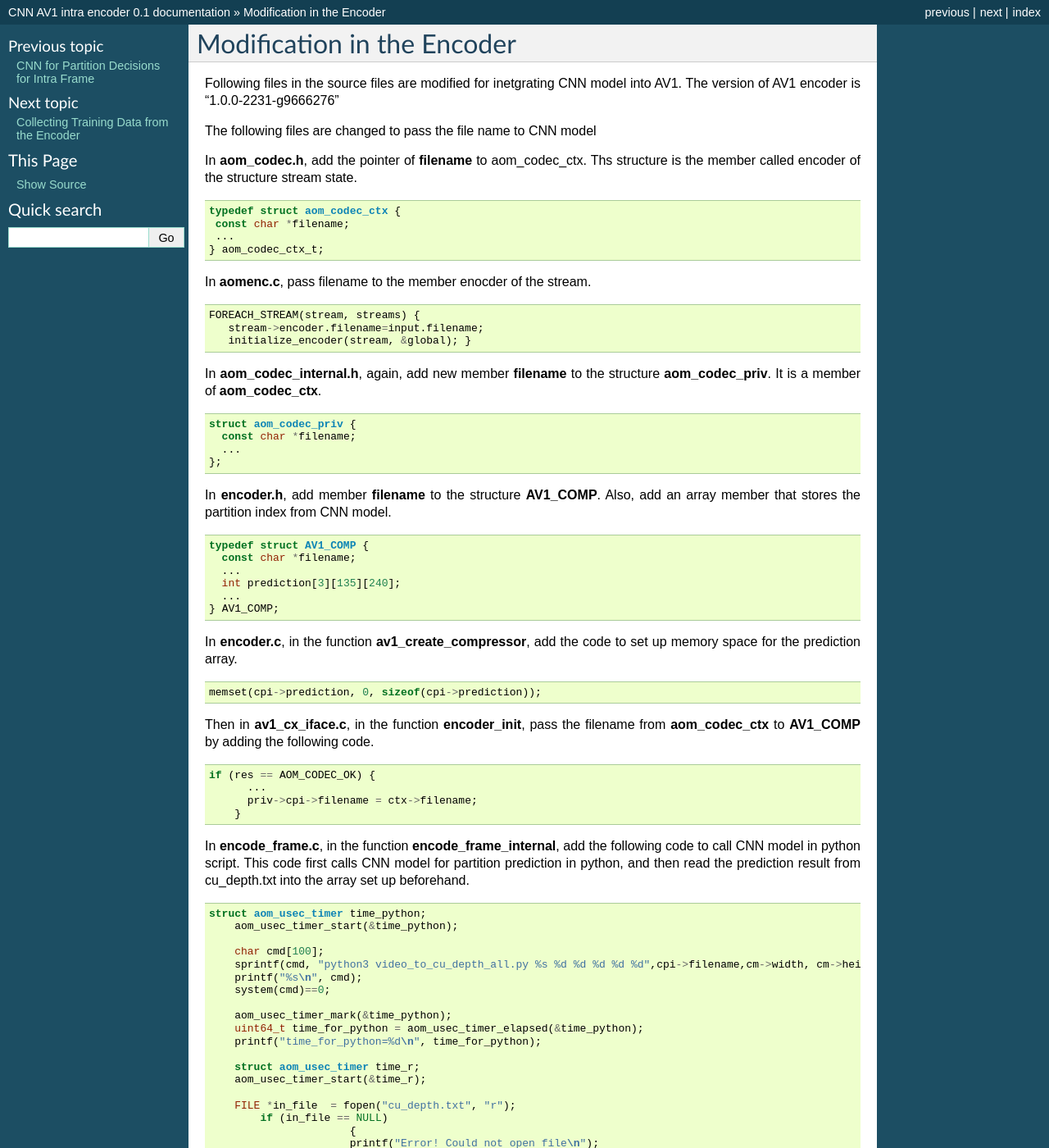
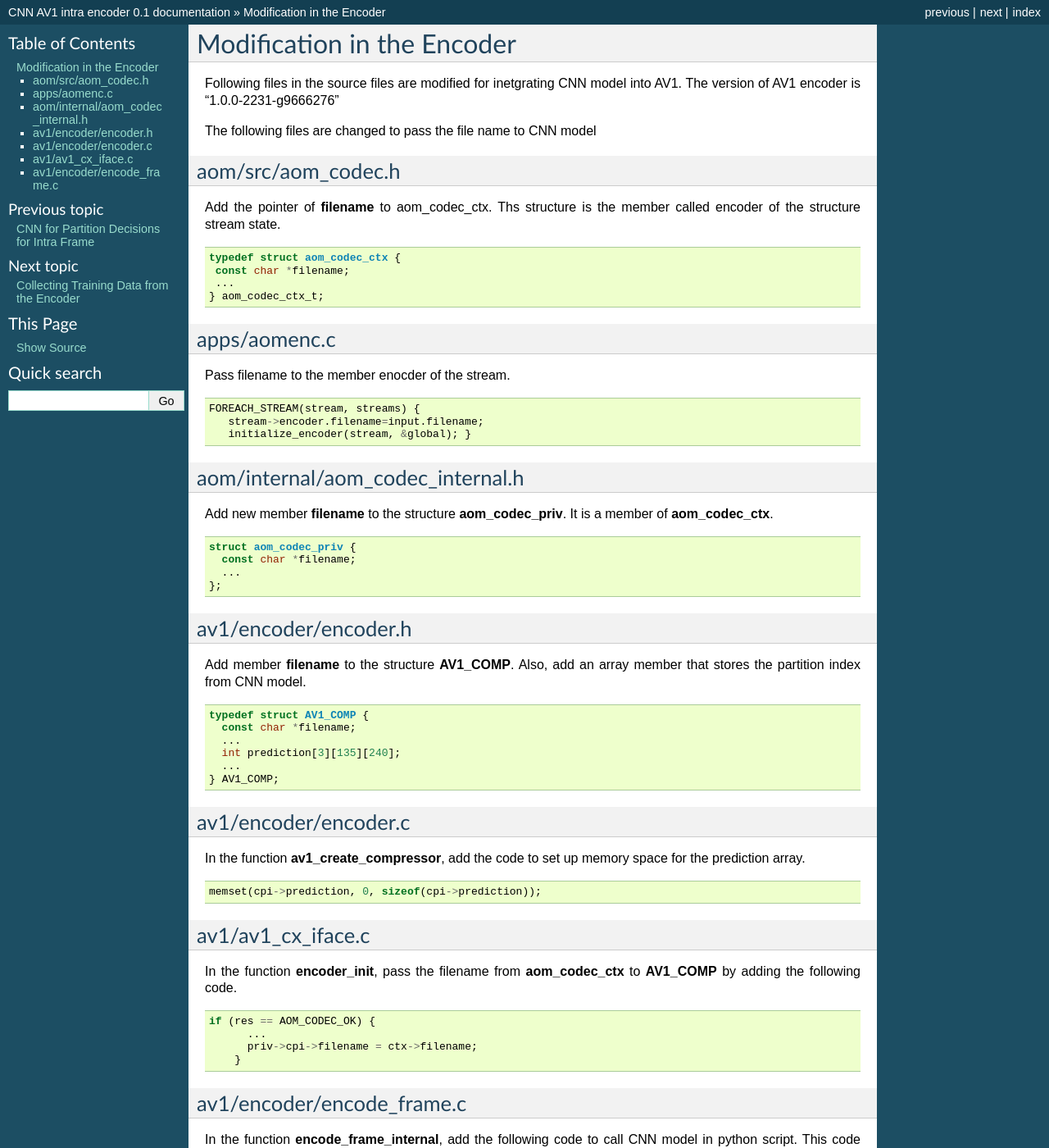
Before and after one commit to epadam/CNN-AV1-intra-encoder, a Sphinx documentation site: the page built from source/encoder_modification.rst, in a window 1280 px wide and 1400 px high. Shown: the whole window at 82% size. Built offline with Sphinx 7.4.7, drawn with Linux system fonts in a browser that asks for light colours.

Commit message:
Update encoder_modification.rst

```diff
--- a/source/encoder_modification.rst
+++ b/source/encoder_modification.rst
@@ -1,13 +1,16 @@
 
 Modification in the Encoder
-=======
+============================
 
 Following files in the source files are modified for inetgrating CNN model into AV1. The version of AV1 encoder is "1.0.0-2231-g9666276"
 
 The following files are changed to pass the file name to CNN model
 
+==============
+aom/src/aom_codec.h
+==============
 
-In **aom_codec.h**, add the pointer of **filename** to aom_codec_ctx. Ths structure is the member called encoder of the structure stream state.
+Add the pointer of **filename** to aom_codec_ctx. Ths structure is the member called encoder of the structure stream state.
 
 .. code-block:: c
 
@@ -18,9 +21,12 @@ In **aom_codec.h**, add the pointer of **filename** to aom_codec_ctx. Ths struct
  } aom_codec_ctx_t;
 
 
+==============
+apps/aomenc.c
+==============
 
 
-In **aomenc.c**, pass filename to the member enocder of the stream.
+Pass filename to the member enocder of the stream.
 
 .. code-block:: c
 
@@ -30,7 +36,11 @@ In **aomenc.c**, pass filename to the member enocder of the stream.
 
 
 
-In **aom_codec_internal.h**, again, add new member **filename** to the structure **aom_codec_priv**. It is a member of **aom_codec_ctx**.
+====================================
+aom/internal/aom_codec_internal.h
+====================================
+
+Add new member **filename** to the structure **aom_codec_priv**. It is a member of **aom_codec_ctx**.
 
 .. code-block:: c
 
@@ -40,8 +50,10 @@ In **aom_codec_internal.h**, again, add new member **filename** to the structure
   };
 
 
-In **encoder.h**, add member **filename** to the structure **AV1_COMP**. Also, add an array member that stores the partition index from CNN model.
-
+========================
+av1/encoder/encoder.h
+========================
+Add member **filename** to the structure **AV1_COMP**. Also, add an array member that stores the partition index from CNN model.
 
 .. code-block:: c
 
@@ -53,15 +65,21 @@ In **encoder.h**, add member **filename** to the structure **AV1_COMP**. Also, a
   } AV1_COMP;
 
 
-In **encoder.c**, in the function **av1_create_compressor**, add the code to set up memory space for the prediction array.
+======================
+av1/encoder/encoder.c
+======================
+
+In the function **av1_create_compressor**, add the code to set up memory space for the prediction array.
 
 .. code-block:: c
 
     memset(cpi->prediction, 0, sizeof(cpi->prediction));
 
+=====================
+av1/av1_cx_iface.c
+=====================
 
-
-Then in **av1_cx_iface.c**, in the function **encoder_init**, pass the filename from **aom_codec_ctx** to **AV1_COMP** by adding the following code.
+In the function **encoder_init**, pass the filename from **aom_codec_ctx** to **AV1_COMP** by adding the following code.
 
 .. code-block:: c
 
@@ -70,8 +88,11 @@ Then in **av1_cx_iface.c**, in the function **encoder_init**, pass the filename
         priv->cpi->filename = ctx->filename;
       }
 
+===========================
+av1/encoder/encode_frame.c
+===========================
 
-In **encode_frame.c**, in the function **encode_frame_internal**, add the following code to call CNN model in python script. This code first calls CNN model for partition prediction in python, and then read the prediction result from cu_depth.txt into the array set up beforehand.
+In the function **encode_frame_internal**, add the following code to call CNN model in python script. This code first calls CNN model for partition prediction in python, and then read the prediction result from cu_depth.txt into the array set up beforehand.
 
 .. code-block:: c
 
```
